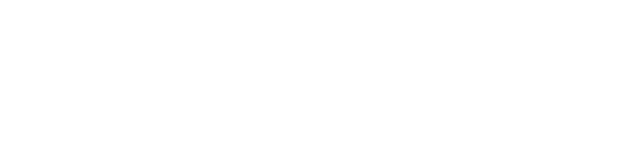
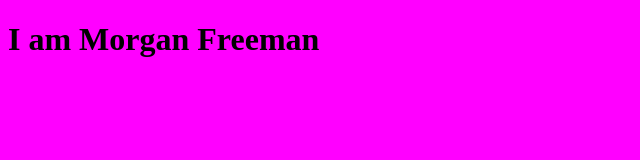
Before and after one commit to Darrenq/Repo24-09-2014, a plain HTML site: page index.html in a window 1280 px wide. Shown: the whole page, without its empty margins (0-640 px from the left). Drawn offline with Linux system fonts and the light colour scheme.

Commit message:
Morgan Freeman

```diff
--- a/index.html
+++ b/index.html
@@ -4,8 +4,9 @@
 			<title>
 				24/09/2014
 			</title>
+			<link rel="stylesheet" href="style.css"/>
 		</head>
 		<body>
-
+			<h1> I am Morgan Freeman </h1>
 		</body>
 	</html>
--- /dev/null
+++ b/style.css
@@ -0,0 +1,3 @@
+body
+{background-color: magenta;
+}
```
